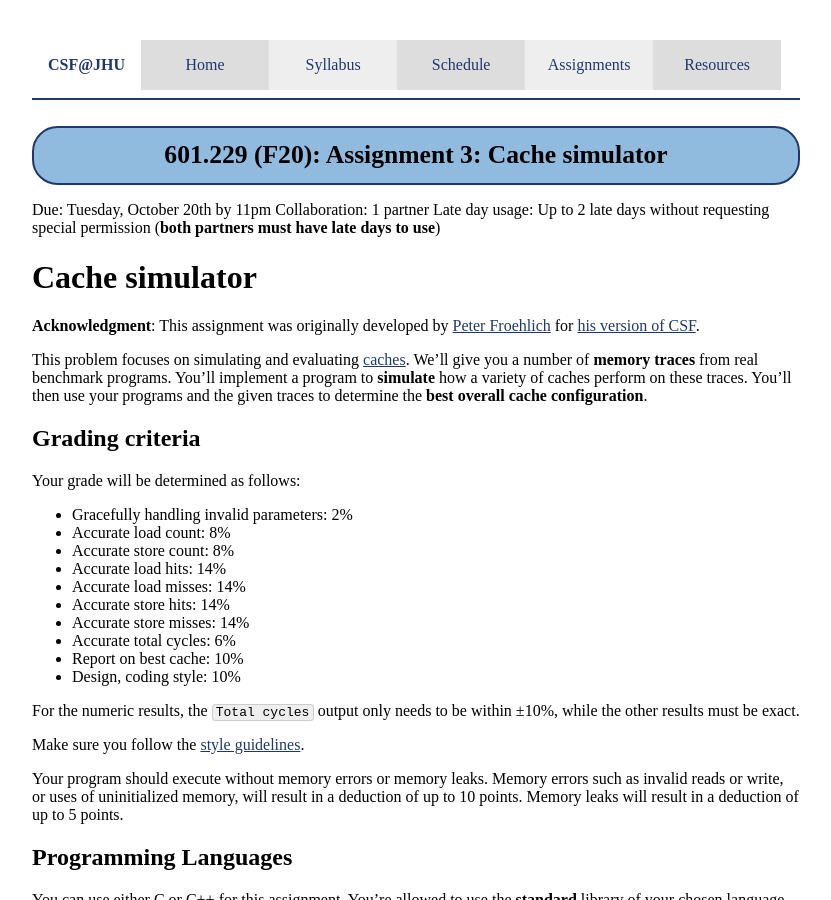
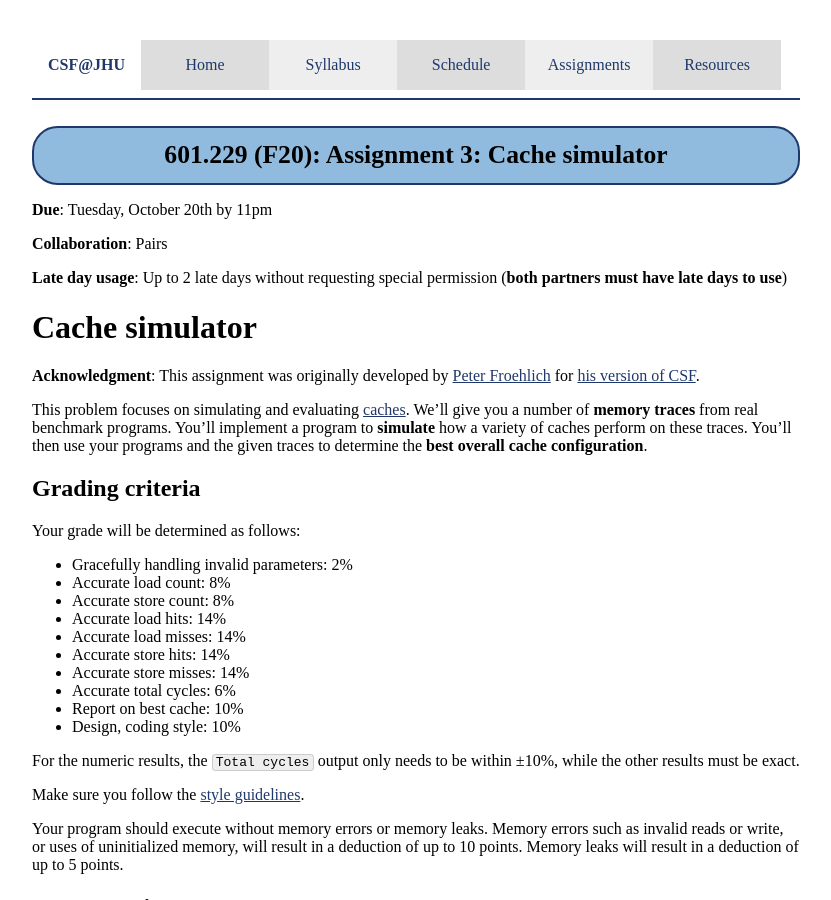
Before and after one commit to jhucsf/fall2020, a Jekyll site: the page built from assign/assign03.md, in a window 1280 px wide and 900 px high. Shown: the whole window, without its empty margins (224-1055 px from the left). Built offline with Jekyll 4.4.1, drawn with Linux system fonts in a browser that asks for light colours.

Commit message:
fix heading formatting

```diff
--- a/assign/assign03.md
+++ b/assign/assign03.md
@@ -3,9 +3,11 @@ layout: default
 title: "Assignment 3: Cache simulator"
 ---
 
-Due: Tuesday, October 20th by 11pm
-Collaboration: 1 partner
-Late day usage: Up to 2 late days without requesting special permission (**both partners must have late days to use**)
+**Due**: Tuesday, October 20th by 11pm
+
+**Collaboration**: Pairs
+
+**Late day usage**: Up to 2 late days without requesting special permission (**both partners must have late days to use**)
 
 # Cache simulator
 
```
